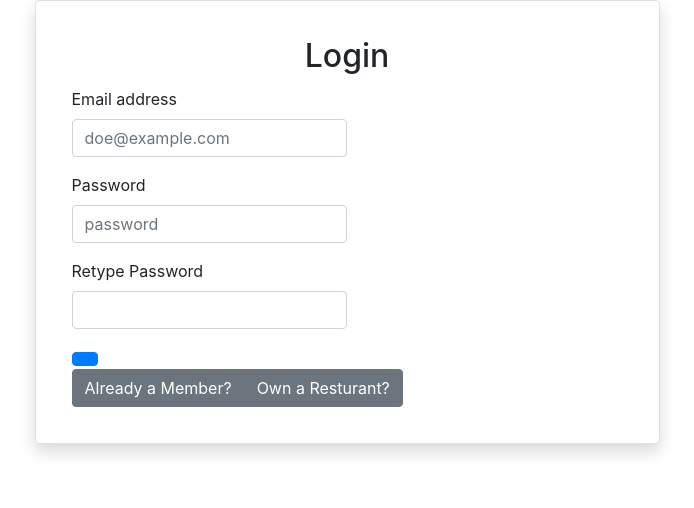
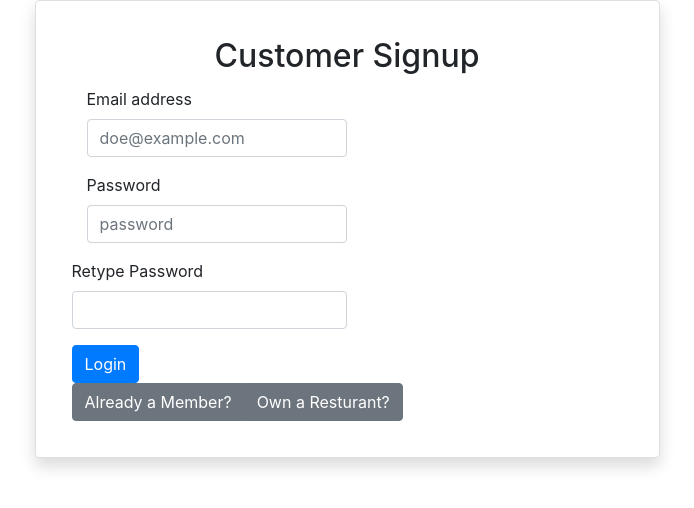
Before and after one commit to pkranz1/food-chase, a React (Create React App) app in the folder client/: page /Login in a window 1280 px wide. Shown: the top 508 px of the page, without its empty margins (293-987 px from the left). Built offline with nearby package versions, Linux system fonts and the light colour scheme.

Commit message:
SignupForm into its own component

```diff
--- a/client/src/App.js
+++ b/client/src/App.js
@@ -8,7 +8,7 @@ import {
 } from 'react-router-dom';
 
 import Navigation from './components/Navigation';
-import LoginPage from './pages/LoginPage';
+import CustomerSignupPage from './pages/CustomerSignupPage';
 import WrongPage from './components/WrongPage';
 
 function App() {
@@ -17,7 +17,7 @@ function App() {
       <div className="container-fluid">
         <div>
           <Switch>
-            <Route path="/Login" component={ LoginPage }/>
+            <Route path="/Login" component={ CustomerSignupPage }/>
           </Switch>
         </div>
       </div>
--- a/client/src/components/LoginForm.js
+++ b/client/src/components/LoginForm.js
@@ -2,7 +2,7 @@ import React from 'react';
 
 function LoginForm({ email, password, handleEmailChange, handlePasswordChange }) {
   return(
-    <div className="form-group">
+    <div className="container-fluid">
       <div className="form-group">
         <label>Email address</label>
         <input
--- a/client/src/pages/CustomerSignupPage.js
+++ b/client/src/pages/CustomerSignupPage.js
@@ -1,7 +1,72 @@
 import React from 'react';
+import { Navlink } from 'react-router-dom';
+import LoginForm from '../components/LoginForm';
 
 class CustomerSignupPage extends React.Component {
+  constructor(props) {
+    super(props);
+    this.state = {
+      email: '',
+      password: '',
+      retypedPassword: '',
+      sucessfulLogin: null,
+    }
+    this.handleEmailChange = this.handleEmailChange.bind(this);
+    this.handlePasswordChange = this.handlePasswordChange.bind(this);
+    this.handleRetypedPasswordChange = this.handleRetypedPasswordChange.bind(this);
+  }
 
+  handleEmailChange(email) {
+    this.setState({
+      email,
+    });
+  }
+
+  handlePasswordChange(password) {
+    this.setState({
+      password,
+    });
+  }
+
+  handleRetypedPasswordChange(retypedPassword) {
+    this.setState({
+      retypedPassword,
+    });
+  }
+
+  render() {
+    return(
+      <div className="container card w-50 p-3 my-auto mx-auto rounded-lg shadow">
+        <div className="card-body">
+          <h2 className="card-title text-center">Customer Signup</h2>
+          <form>
+            <LoginForm
+              email={ this.state.email }
+              password={ this.state.password }
+              handleEmailChange={ this.handleEmailChange }
+              handlePasswordChange={ this.handlePasswordChange }
+            />
+            <div className={ `form-group ${ this.props.hide }` }>
+              <label>Retype Password</label>
+              <input
+                className="form-control w-50"
+                name="retype-password"
+                type="password"
+                value={ this.state.retypedPassword }
+                onChange= { ({ target }) => this.handleRetypedPasswordChange(target.value) }
+              />
+            </div>
+            <button className="btn btn-primary">Login</button>
+            </form>
+            <div className="btn-group" role="group">
+              <button className="btn btn-secondary">Already a Member?</button>
+              <button className="btn btn-secondary">Own a Resturant?</button>
+            </div>
+          </div>
+      </div>
+    );
+
+  }
 }
 
 export default CustomerSignupPage;
--- a/client/src/pages/LoginPage.js
+++ b/client/src/pages/LoginPage.js
@@ -2,70 +2,7 @@ import React from 'react';
 import LoginForm from '../components/LoginForm';
 
 class LoginPage extends React.Component {
-  constructor(props) {
-    super(props);
-    this.state = {
-      email: '',
-      password: '',
-      retypedPassword: '',
-      sucessfulLogin: null,
-    }
-    this.handleEmailChange = this.handleEmailChange.bind(this);
-    this.handlePasswordChange = this.handlePasswordChange.bind(this);
-    this.handleRetypedPasswordChange = this.handleRetypedPasswordChange.bind(this);
-  }
 
-  handleEmailChange(email) {
-    this.setState({
-      email,
-    });
-  }
 
-  handlePasswordChange(password) {
-    this.setState({
-      password,
-    });
-  }
-
-  handleRetypedPasswordChange(retypedPassword) {
-    this.setState({
-      retypedPassword,
-    });
-  }
-
-  render() {
-    return(
-      <div className="container card w-50 p-3 my-auto mx-auto rounded-lg shadow">
-        <div className="card-body">
-          <h2 className="card-title text-center">Login</h2>
-          <form>
-            <LoginForm
-              email={ this.state.email }
-              password={ this.state.password }
-              handleEmailChange={ this.handleEmailChange }
-              handlePasswordChange={ this.handlePasswordChange }
-            />
-            <div className={ `form-group ${ this.props.hide }` }>
-              <label>Retype Password</label>
-              <input
-                className="form-control w-50"
-                name="retype-password"
-                type="password"
-                value={ this.state.retypedPassword }
-                onChange= { ({ target }) => this.handleRetypedPasswordChange(target.value) }
-              />
-            </div>
-            <button className="btn btn-primary">{ this.props.buttonText }</button>
-            </form>
-            <div className={ `btn-group ${ this.props.hide }` } role="group">
-              <button className="btn btn-secondary">Already a Member?</button>
-              <button className="btn btn-secondary">Own a Resturant?</button>
-            </div>
-          </div>
-      </div>
-    );
-
-  }
 }
-
 export default LoginPage;
```
Also changed, not shown: client/src/components/SignupForm.js (added, +30 -0 lines).
